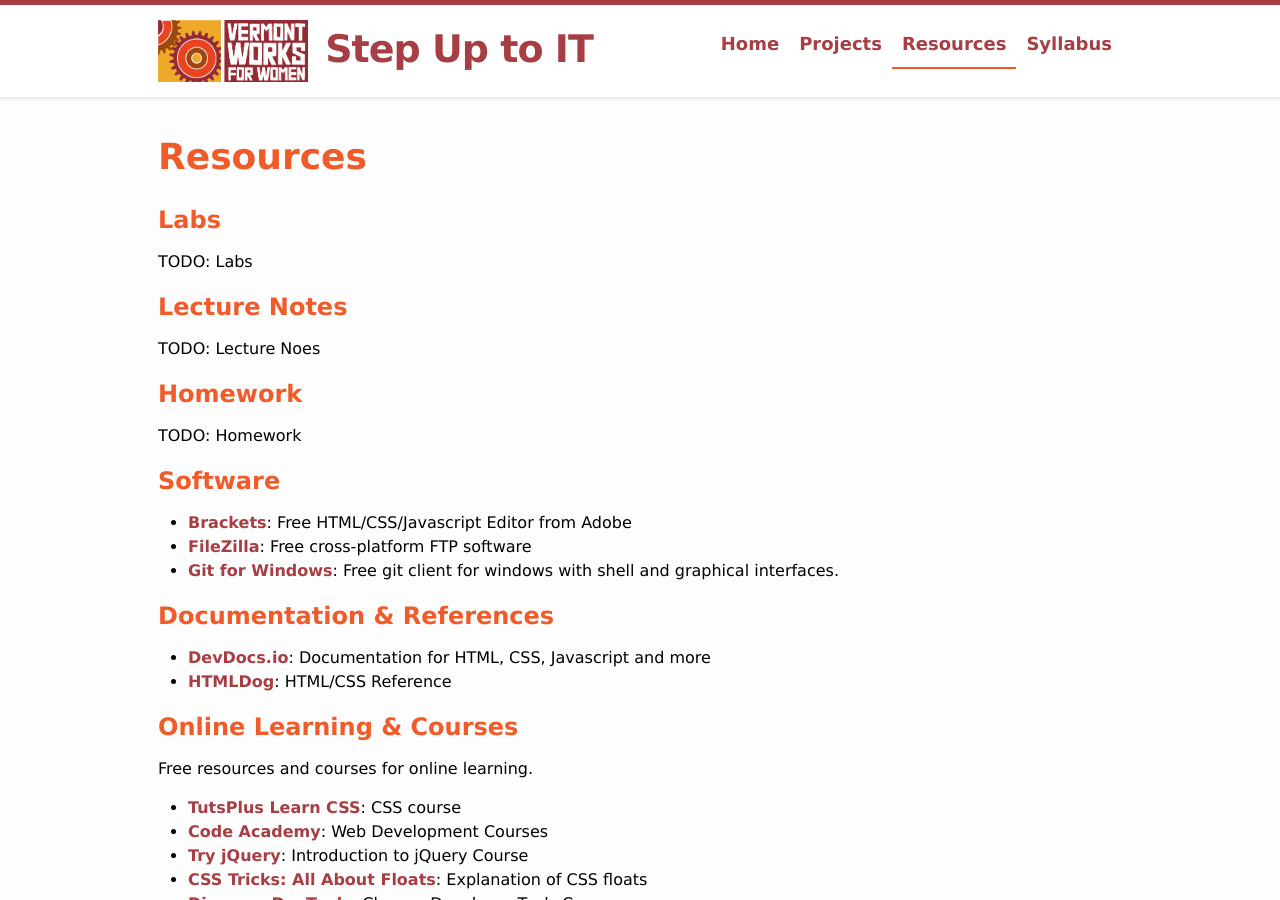
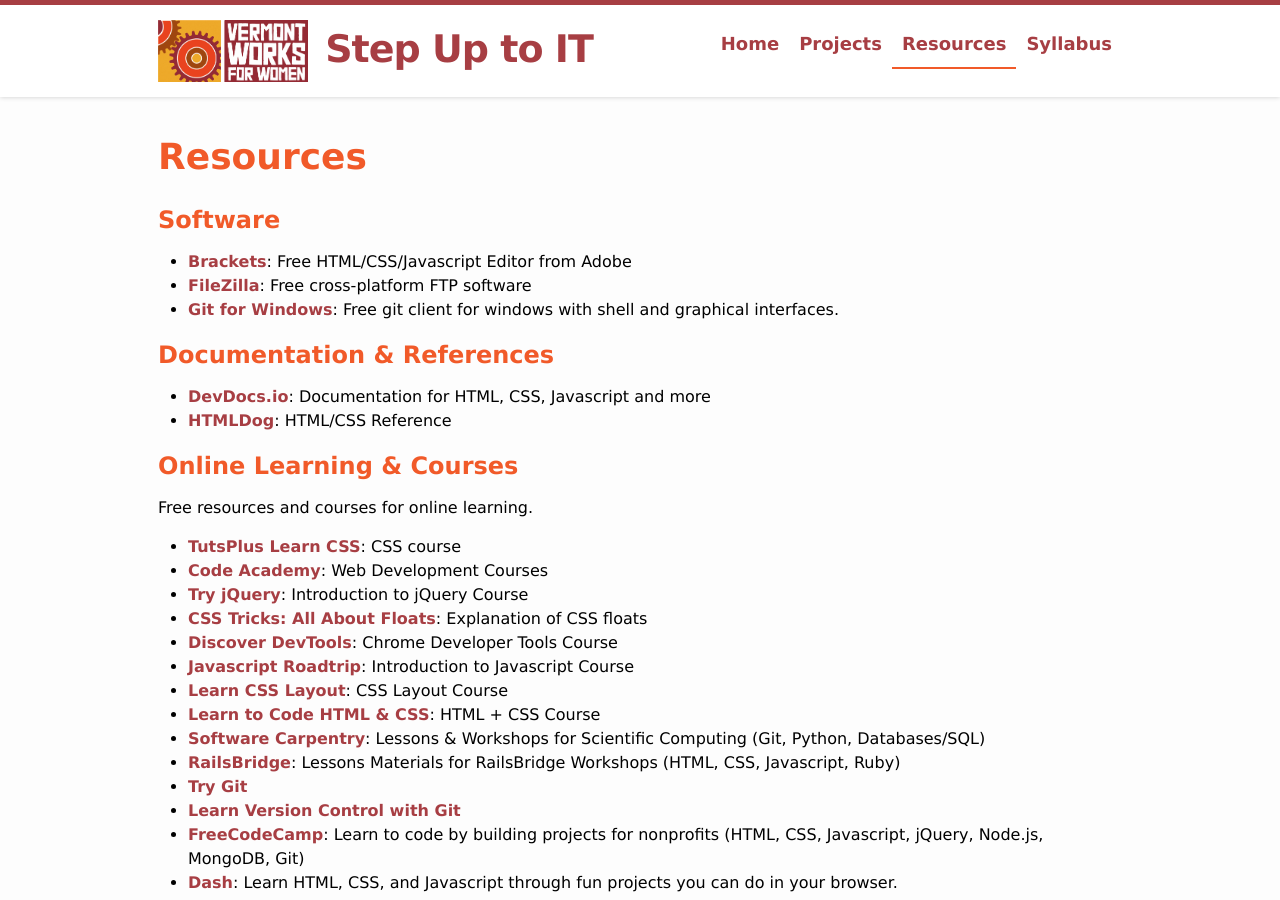
Before and after one commit to jennybeaudin/step-up-it, a Jekyll site: the page built from resource.md, in a window 1280 px wide and 900 px high. Built offline with Jekyll 4.4.1, drawn with Linux system fonts in a browser that asks for light colours.

Commit message:
Remove todo sections of resources.

```diff
--- a/resource.md
+++ b/resource.md
@@ -3,21 +3,6 @@
 title: Resources
 permalink: /resources/
 ---
-
-Labs
-----
-
-TODO: Labs
-
-Lecture Notes
--------------
-
-TODO: Lecture Noes
-
-Homework
---------
-
-TODO: Homework
 
 Software
 --------
```
